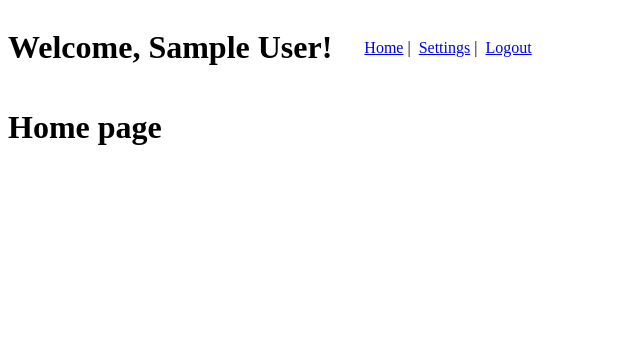
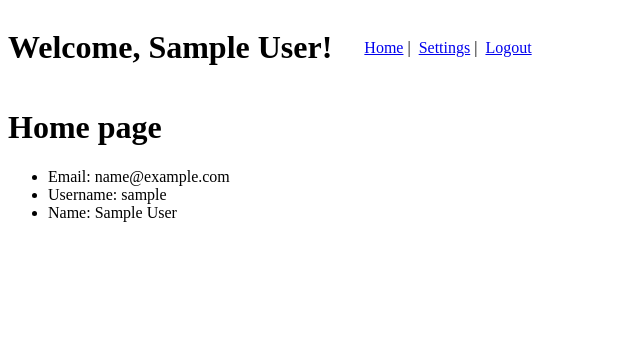
Before and after one commit to iamaakashbasnet/django-accounts, a Django app: page / in a window 1280 px wide. Shown: the top 348 px of the page, without its empty margins (0-640 px from the left). Run offline with Django 4.2, Linux system fonts and the light colour scheme; the visitor is signed in with stand-in values (Sample User, id 1).

Commit message:
feat: display account info on the home page

```diff
--- a/dashboard/templates/dashboard/home.html
+++ b/dashboard/templates/dashboard/home.html
@@ -2,4 +2,9 @@
 
 {% block content %}
 <h1>Home page</h2>
+<ul>
+    <li>Email: {{ request.user.email }}</li>
+    <li>Username: {{ request.user.username }}</li>
+    <li>Name: {{ request.user.first_name }} {{ request.user.last_name }}</li>
+</ul>
 {% endblock content %}
```
